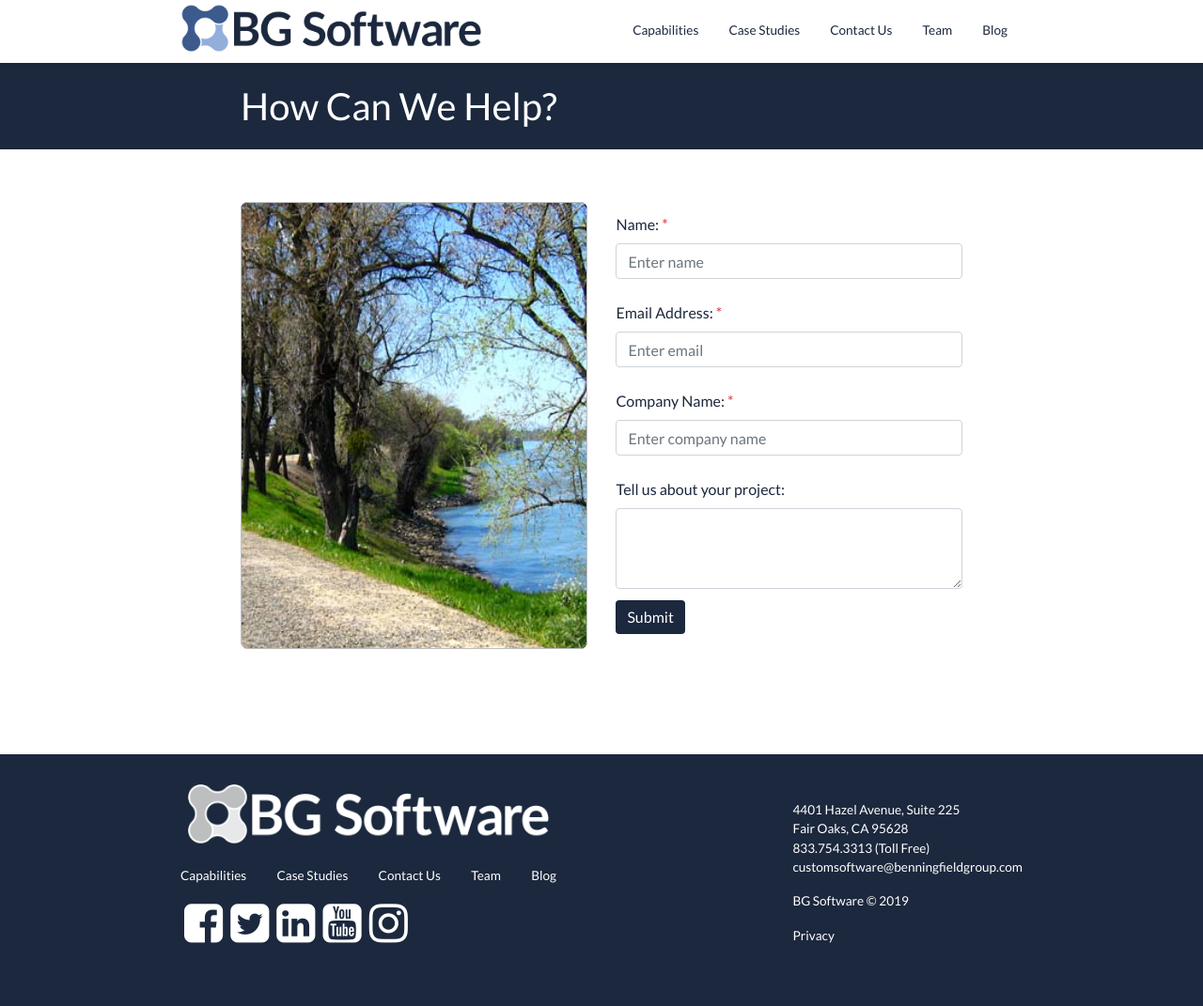
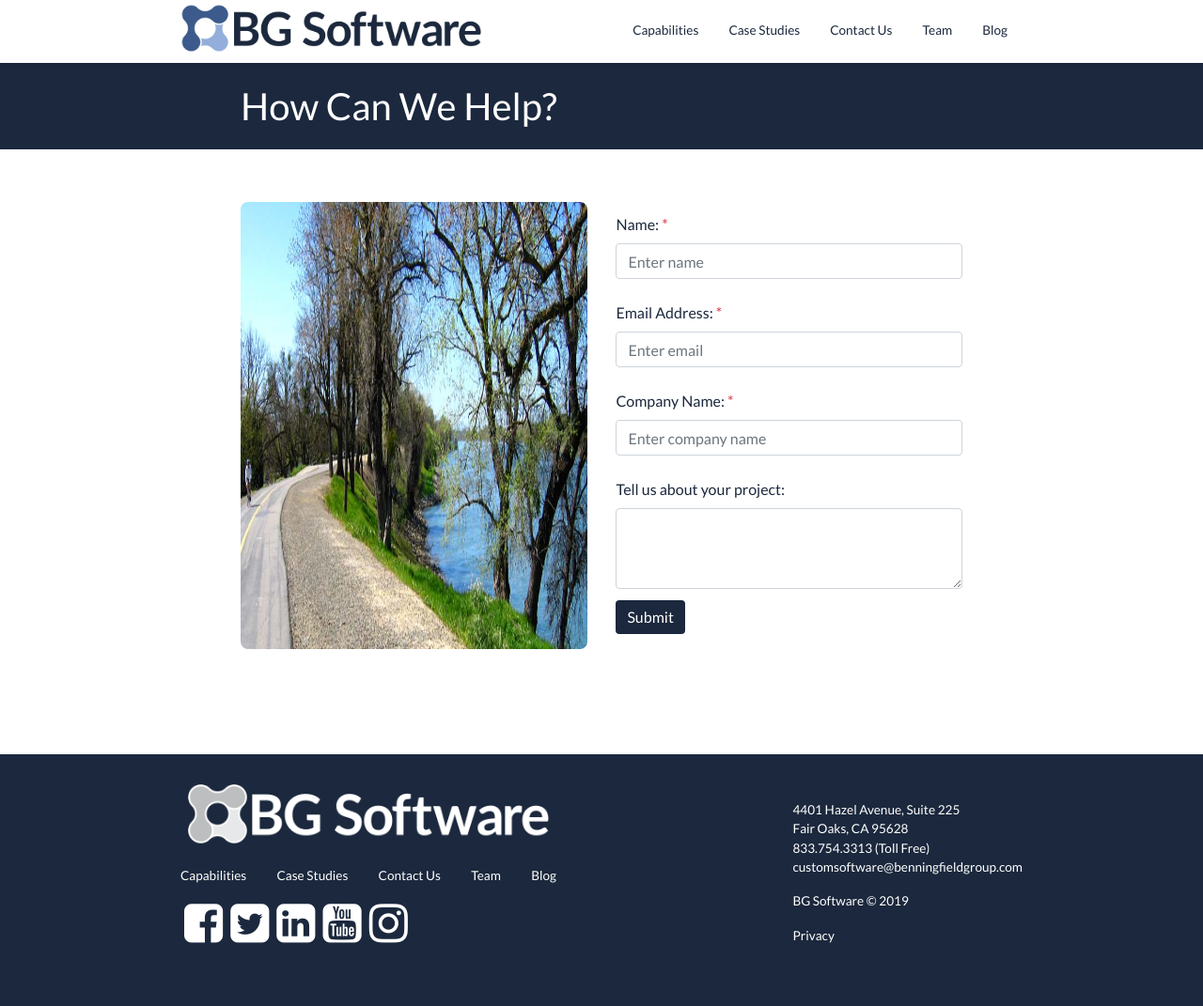
Before and after one commit to bgsoftware/company-site, a Jekyll site: the page built from contact-form.html, in a window 1280 px wide. Shown: the whole page at 94% size. Built offline with Jekyll 4.4.1, drawn with Linux system fonts in a browser that asks for light colours; comment, search, counter and statistics services are not loaded.

Commit message:
Update the image tag to use a src tag for the image url

```diff
--- a/contact-form.html
+++ b/contact-form.html
@@ -12,7 +12,7 @@ tags: [Contact Us]
 
 <div class="sm-dynamic-px-container contact-us pt-8 pb-15">
   <div class="contact-us__content d-flex">
-    <img class="contact-us__image-container rounded-lg">
+    <img src="/assets/images/misc/american_river_bike_trail.jpg" class="contact-us__image-container rounded-lg" alt="Photograph of a trail by a river">
     <form
       class="contact-us__form d-flex justify-content-center flex-column"
       action="https://formspree.io/xorvpykm"
```
